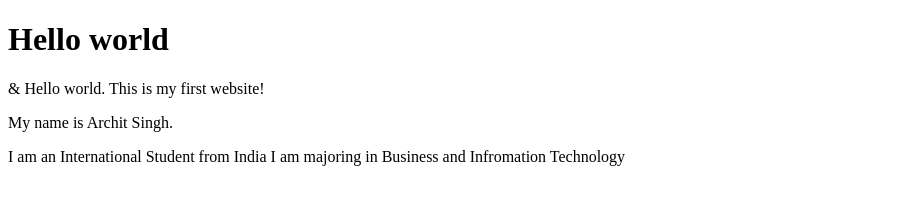
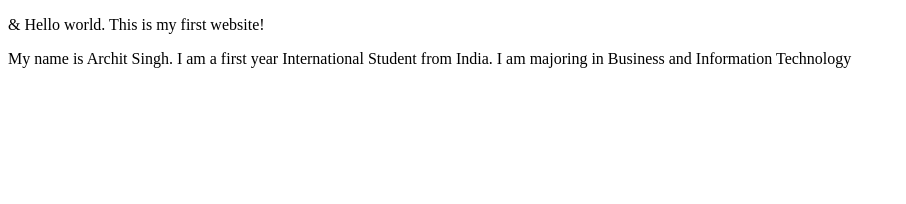
Before and after one commit to A737-com/architsunilsingh_lab1, a plain HTML site: page index.html in a window 1280 px wide. Shown: the whole page, without its empty margins (0-906 px from the left). Drawn offline with Linux system fonts and the light colour scheme.

Commit message:
index.html

```diff
--- a/index.html
+++ b/index.html
@@ -1,16 +1,16 @@
+
+
 <!DOCTYPE html>
-<html>
 <html lang="en">
 <head>
-    <title>My first Page</title>
 <meta charset="utf-8">
 <title>Internet Technologies and Web Design</title>
 </head>
 <body>
-    <h1>Hello world</h1>
 <p>&amp; Hello world. This is my first website!</p>
-<p>My name is Archit Singh.</p>
-<p1>I am an International Student from India</p1>
-<p2>I am majoring in Business and Infromation Technology</p2>
+
+<p>My name is Archit Singh. I am a first year International Student from India.
+    I am majoring in Business and Information Technology</p>
+
 </body>
 </html>
```
